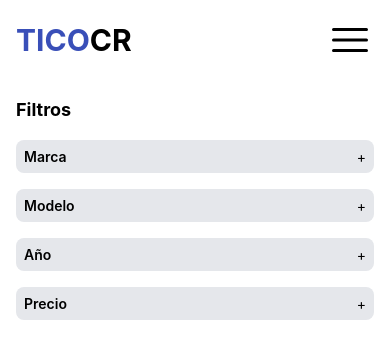
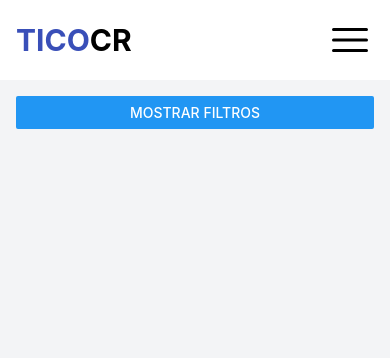
Before and after one commit to JozafathPerez/TicoCar, a React Native app in the folder frontend/: screen /Comprar in a window 390 px wide. Shown: the top 358 px of the page. Built offline with nearby package versions, Linux system fonts and the light colour scheme.

Commit message:
Nulos avances 2

```diff
--- a/frontend/pages/BuyPage.js
+++ b/frontend/pages/BuyPage.js
@@ -1,24 +1,28 @@
 import React, { useState } from "react";
-import { View, Text, TouchableOpacity, ScrollView } from "react-native";
-import CustomCheckbox from "../components/CustomCheckbox"; // Asegúrate de importar el componente
+import { View, Text, TouchableOpacity, ScrollView, Button, useWindowDimensions } from "react-native";
+import CustomCheckbox from "../components/CustomCheckbox";
+import BackendConnection from '../services/BackendConnection';
 
 const FilterSection = ({ title, options, onChange }) => {
   const [isExpanded, setIsExpanded] = useState(false);
-
+  // Realizar una solicitud GET
+  BackendConnection.get('/users')
+  .then(data => console.log(data))
+  .catch(error => console.error(error));
   return (
     <View className="mb-4">
       {/* Título del filtro */}
       <TouchableOpacity
-        className="flex-row justify-between items-center p-2 bg-gray-200 rounded-lg"
+        className="flex-row justify-between items-center p-3 bg-gray-200 rounded-lg border border-gray-300"
         onPress={() => setIsExpanded(!isExpanded)}
       >
-        <Text className="text-black font-semibold">{title}</Text>
-        <Text>{isExpanded ? "-" : "+"}</Text>
+        <Text className="font-semibold text-gray-800">{title}</Text>
+        <Text className="font-bold text-gray-500">{isExpanded ? "-" : "+"}</Text>
       </TouchableOpacity>
 
       {/* Opciones del filtro */}
       {isExpanded && (
-        <View className="mt-2 p-2 bg-white border rounded-lg">
+        <View className="mt-2 p-3 bg-white rounded-lg border border-gray-300">
           {options.map((option, index) => (
             <CustomCheckbox
               key={index}
@@ -33,8 +37,10 @@ const FilterSection = ({ title, options, onChange }) => {
   );
 };
 
+
 export default function BuyPage() {
-  // Opciones de ejemplo para cada filtro
+  const [showFilters, setShowFilters] = useState(false);
+  const { width } = useWindowDimensions();
   const [filters, setFilters] = useState({
     marca: [
       { label: "Toyota", selected: false },
@@ -58,7 +64,6 @@ export default function BuyPage() {
     ],
   });
 
-  // Función para manejar cambios en los checkboxes
   const handleFilterChange = (filterType, changedOption) => {
     setFilters((prevFilters) => ({
       ...prevFilters,
@@ -72,11 +77,11 @@ export default function BuyPage() {
 
   return (
     <View className="flex-1 bg-gray-100">
-      {/* Área de filtros */}
-      <ScrollView className="p-4 bg-white shadow-md">
-        <Text className="text-lg font-bold text-black mb-4">Filtros</Text>
-
-        {/* Secciones de Filtros */}
+      <View className="flex-1 flex-row">
+        {width > 768 ? (
+          // Mostrar área de filtros en pantallas grandes
+          <View className="w-1/6 p-4 bg-gray-100">
+            <Text className="text-lg font-bold text-gray-900 mb-4">Filtros</Text>
             <FilterSection
               title="Marca"
               options={filters.marca}
@@ -97,7 +102,46 @@ export default function BuyPage() {
               options={filters.precio}
               onChange={(option) => handleFilterChange("precio", option)}
             />
+          </View>
+        ) : (
+          // Mostrar botón para desplegar filtros en pantallas pequeñas
+          <View className="w-full p-4 bg-gray-100">
+            <Button title="Mostrar Filtros" onPress={() => setShowFilters(!showFilters)} />
+            {showFilters && (
+              <View className="p-4 bg-gray-100">
+                <Text className="text-lg font-bold text-gray-900 mb-4">Filtros</Text>
+                <FilterSection
+                  title="Marca"
+                  options={filters.marca}
+                  onChange={(option) => handleFilterChange("marca", option)}
+                />
+                <FilterSection
+                  title="Modelo"
+                  options={filters.modelo}
+                  onChange={(option) => handleFilterChange("modelo", option)}
+                />
+                <FilterSection
+                  title="Año"
+                  options={filters.año}
+                  onChange={(option) => handleFilterChange("año", option)}
+                />
+                <FilterSection
+                  title="Precio"
+                  options={filters.precio}
+                  onChange={(option) => handleFilterChange("precio", option)}
+                />
+              </View>
+            )}
+          </View>
+        )}
+
+        {/* Área de contenido principal (centro) */}
+        <ScrollView className="flex-1 p-4">
+          <Text className="text-xl font-bold mb-4">Vehículos Disponibles</Text>
+          {/* Aquí irían los vehículos filtrados */}
+          <Text>Contenido principal aquí...</Text>
         </ScrollView>
+      </View>
     </View>
   );
 }
--- a/frontend/services/BackendConnection.js
+++ b/frontend/services/BackendConnection.js
@@ -13,6 +13,7 @@ class BackendConnection {
 
     async get(endpoint) {
       try {
+        console.log(`${this.baseURL}${endpoint}`);
         const response = await fetch(`${this.baseURL}${endpoint}`);
         if (!response.ok) {
           throw new Error(`Error: ${response.status} - ${response.statusText}`);
```
Also changed, not shown: 2 other files (tests, documents, lock files or other folders). Lines whose indentation alone changed are shown as unchanged.
